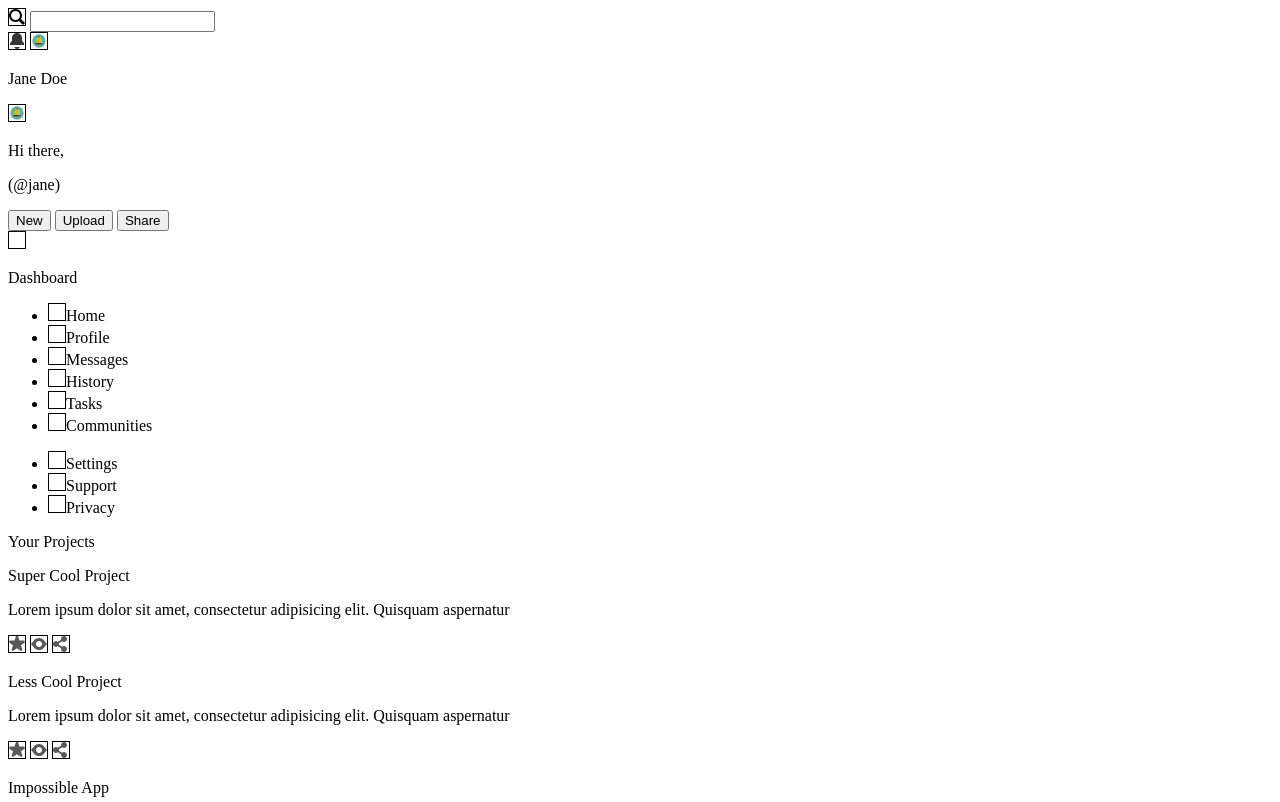
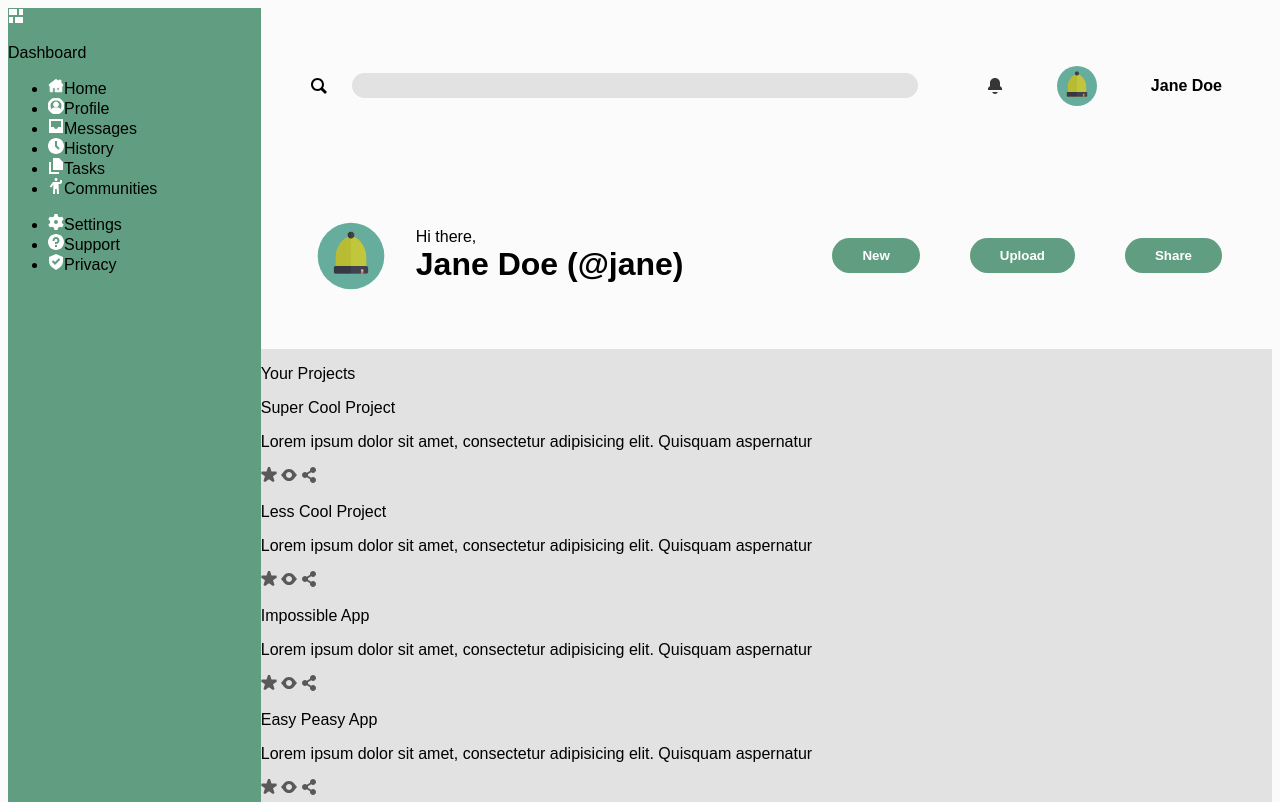
Before and after one commit to mattcastoro/admin-dashboard, a plain HTML site: page index.html in a window 1280 px wide. Shown: the top 802 px of the page. Drawn offline with Linux system fonts and the light colour scheme.

Commit message:
Style Header
Update header with correct styling and peliminary layouts.

```diff
--- a/index.html
+++ b/index.html
@@ -20,10 +20,12 @@
             </div>
         </div>
         <div class="header-bottom">
-            <img src="images/morgan-icon.svg" alt="morgan's icon">
+            <div class="welcome-container">
+                <img src="images/morgan-icon.svg" alt="morgan's icon">
             <div class="welcome-message">
                 <p>Hi there,</p>
-                <p class="user-name user-handle">(@jane)</p>
+                <p class="user-name">Jane Doe (@jane)</p>
+            </div>
             </div>
             <div class="header-buttons">
                 <button type="submit">New</button>
--- a/styles.css
+++ b/styles.css
@@ -1,4 +1,111 @@
-body img {
+body {
+    background-color: #FBFBFB;
+    font-family: Arial, Helvetica, sans-serif;
+    font-size: 16px;
+}
+
+.sidebar img,
+.main img {
+    height: 1rem;
+}
+
+body {
+    display: grid;
+    grid-template: 1fr 4fr / 1fr 4fr;
+}
+
+.header {
+    grid-area: 1 / 2 / 2 / 3;
+    display: grid;
+    grid-template: 1fr 1fr;
+}
+
+.header-top,
+.header-bottom {
+    display: grid;
+    grid-template-columns: 2fr 1fr;
+    grid-auto-flow: column;
+    align-items: center;
+    padding: 50px;
+}
+
+.search,
+.welcome-container {
+    display: flex;
+    align-items: center;
+    gap: 25px;
+}
+
+.search input {
+    width: 90%;
+    padding: 5px;
+    padding-left: 15px;
+    background-color: #E2E2E2;
+    border: none;
+    border-radius: 15px;
+}
+
+.search input:focus {
+    outline: none;
+    border: 2px solid #619E81;
+}
+
+.search img,
+img[src="images/alert-icon.svg"] {
     height: 1em;
-    border: 1px solid black;
 }
+
+.profile img[src="images/morgan-icon.svg"] {
+    height: 3em;
+}
+
+.profile,
+.header-buttons {
+    display: flex;
+    align-items: center;
+    justify-content: end;
+    gap: 50px;
+}
+
+.welcome-container img {
+    height: 5em;
+}
+
+button {
+    padding: 10px 30px;
+    font-weight: 600;
+    color: #ffffff;
+    background-color: #619E81;
+    border: none;
+    border-radius: 25px;
+}
+
+button:hover {
+    cursor: pointer;
+    background-color: #81B19A;
+}
+
+.user-name {
+    font-weight: 600;
+}
+
+.welcome-message p {
+    font-size: 1em;
+    margin: 0;
+}
+
+.welcome-message .user-name {
+    font-size: 2rem;
+    margin: 0;
+}
+
+
+.sidebar {
+    grid-area: 1 / 1 / 3 / 2;
+    background-color: #619E81;
+}
+
+.main {
+    grid-area: 2 / 2 / 3 / 3;
+    background-color: #E2E2E2;
+}
```
Also changed, not shown: 1 other file.
